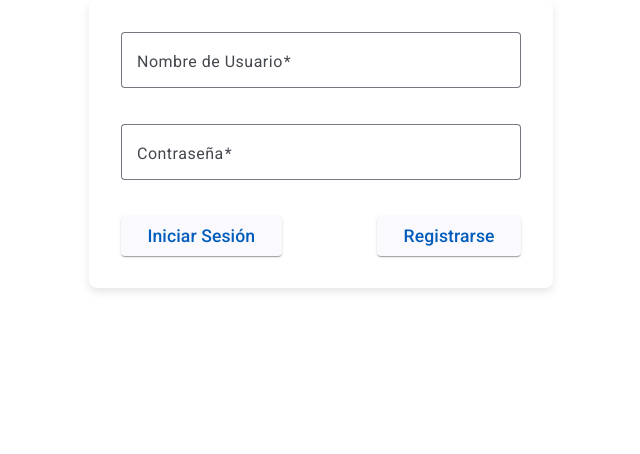
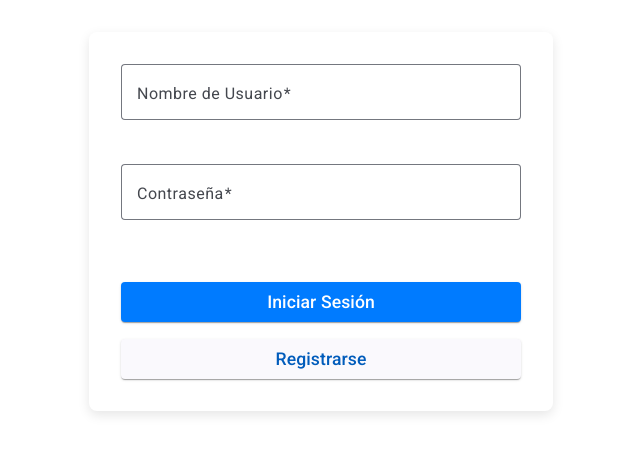
Before and after one commit to PropiConnect/Front-End, an Angular app: page / in a window 1280 px wide. Shown: the top 454 px of the page, without its empty margins (319-959 px from the left). Built offline with nearby package versions, Linux system fonts and the light colour scheme.

Commit message:
Update login-form.component.css

```diff
--- a/src/app/iam/components/login-form/login-form.component.css
+++ b/src/app/iam/components/login-form/login-form.component.css
@@ -1,26 +1,32 @@
 /* Estilo general del formulario */
 .login-form {
-  max-width: 400px;
-  margin: 0 auto;
-  padding: 2em;
+  max-width: 400px; /* Ancho máximo */
+  margin: 2em auto; /* Centrado vertical y horizontal */
+  padding: 2em; /* Espaciado interno */
   background-color: #ffffff; /* Fondo blanco */
   border-radius: 8px; /* Bordes redondeados */
-  box-shadow: 0 4px 8px rgba(0, 0, 0, 0.1); /* Sombra suave */
+  box-shadow: 0 4px 12px rgba(0, 0, 0, 0.1); /* Sombra más profunda */
 }
 
 /* Estilos para los campos del formulario */
 .form-field {
-  display: block;
-  width: 100%;
-  margin-bottom: 1em;
+  display: block; /* Asegura que cada campo ocupe su propia línea */
+  width: 100%; /* Ancho completo */
+  margin-bottom: 1.5em; /* Espaciado inferior */
 }
 
 .mat-form-field {
+  display: block; /* Asegura que cada campo ocupe su propia línea */
+  width: 100%; /* Ancho completo */
+  margin-bottom: 1.5em; /* Espaciado inferior */
   background-color: #ffffff; /* Fondo blanco */
   border: 1px solid #007bff; /* Contorno azul metálico */
   border-radius: 4px; /* Bordes redondeados */
+  padding: 0.5em; /* Espaciado interno */
+  transition: border-color 0.3s; /* Efecto de transición al cambiar el borde */
 }
 
+/* Cambios al estado "dirty" e "invalid" */
 .mat-form-field.ng-dirty.ng-invalid {
   border-color: #f44336; /* Contorno rojo para campos inválidos */
 }
@@ -28,30 +34,38 @@
 /* Estilos para los errores de validación */
 .mat-error {
   color: #f44336; /* Rojo para el mensaje de error */
+  font-size: 0.875em; /* Tamaño del texto más pequeño */
+  margin-top: 0.5em; /* Espaciado superior */
 }
 
 /* Estilos para los botones */
-.button-container {
-  display: flex;
-  justify-content: space-between;
-  margin-top: 1em;
+button {
+  width: 100%; /* Botón ocupa el ancho completo */
+  padding: 0.75em; /* Aumenta el tamaño del botón */
+  border-radius: 4px; /* Bordes redondeados */
+  font-size: 1.1em; /* Aumenta el tamaño del texto del botón */
+  margin-top: 1em; /* Espaciado superior */
+  transition: background-color 0.3s; /* Efecto de transición al cambiar el fondo */
 }
 
-.submit-button,
-.register-button {
-  font-size: 1.1em; /* Aumenta el tamaño del texto del botón */
-  padding: 0.75em 1.5em; /* Aumenta el tamaño del botón */
-  border-radius: 4px; /* Bordes redondeados */
+/* Estilos para el botón de envío */
+button[type="submit"] {
+  background-color: #007bff; /* Azul metálico */
+  color: #ffffff; /* Letras blancas */
+  border: none; /* Sin borde */
 }
 
-.submit-button {
-  background-color: #007bff; /* Azul metálico */
-  color: #ffffff; /* Letras blancas */
-  border: none;
+button[type="submit"]:hover {
+  background-color: #0056b3; /* Color más oscuro al pasar el ratón */
 }
 
+/* Estilos para el botón de registro */
 .register-button {
   background-color: #000000; /* Negro */
   color: #ffffff; /* Letras blancas */
-  border: none;
+  border: none; /* Sin borde */
 }
+
+.register-button:hover {
+  background-color: #333333; /* Color más claro al pasar el ratón */
+}
```
